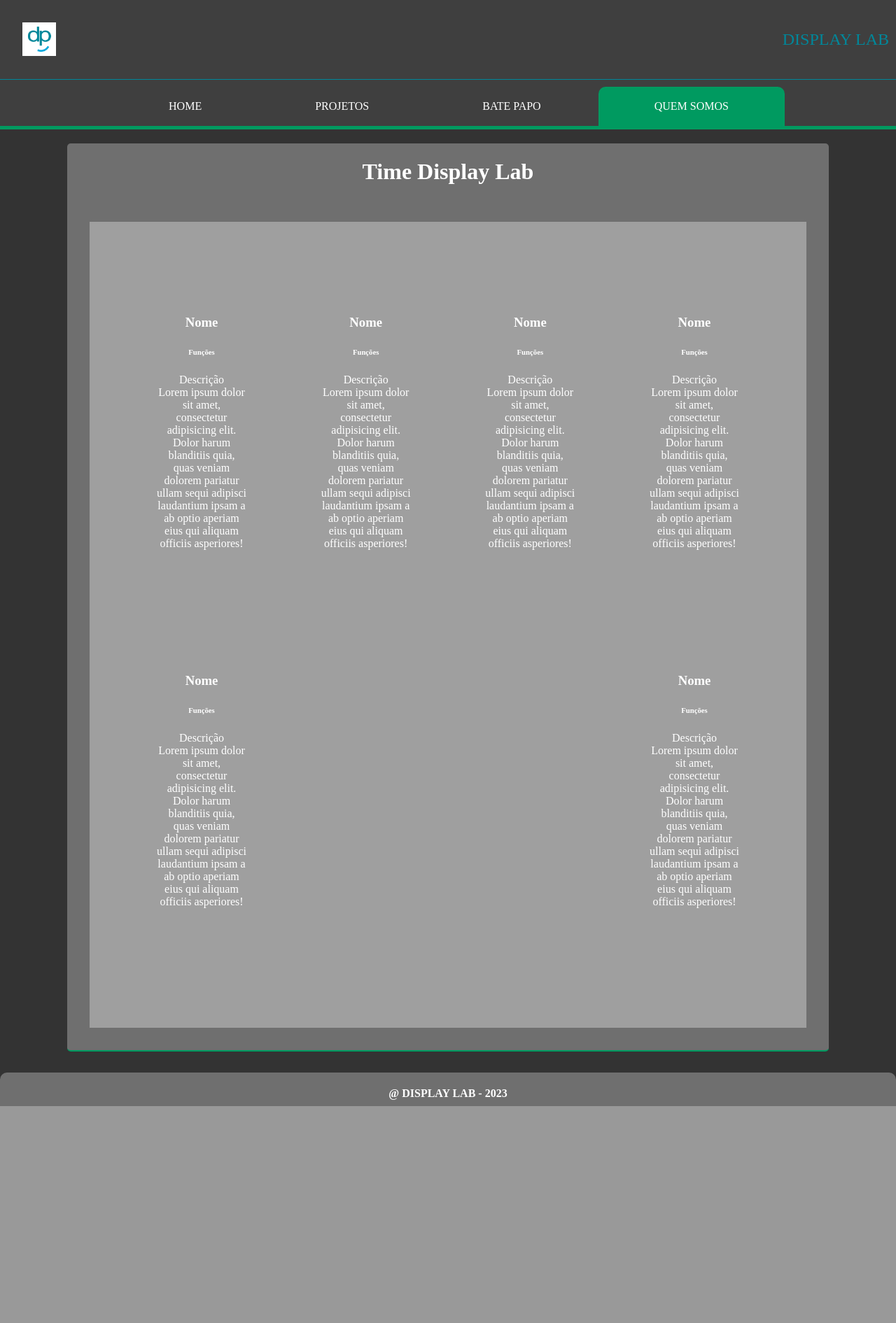
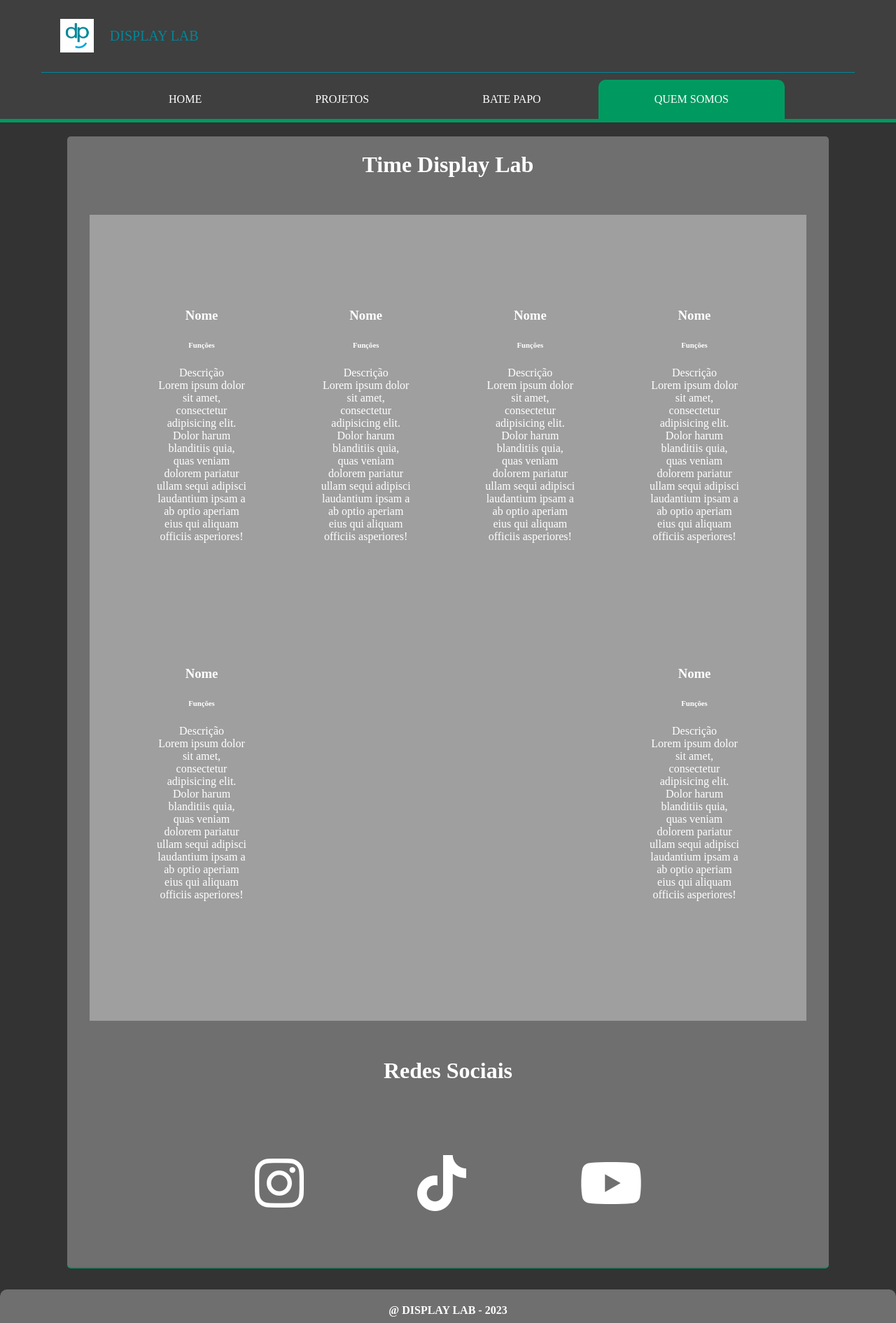
Before and after one commit to GuilhermeHMFroes/DisplaySite, a Flask app: page /sobre in a window 1280 px wide. Shown: the whole page at 70% size. Before the commit the page ends 1581 px from the top, so only its background shows below. Run offline with Flask 3, Linux system fonts and the light colour scheme.

Commit message:
fron-end/ CSS updates, About Links,

```diff
--- a/static/css/main.css
+++ b/static/css/main.css
@@ -17,8 +17,8 @@ body {
   flex-grow: 1;
   display: flex;
   flex-direction: column;
-  align-items: center; /* Center content horizontally */
-  justify-content: center; /* Center content vertically */
+  align-items: center;
+  justify-content: center;
   background-color: #6f6f6f;
   width: 85vw;
   margin: 20px auto;
@@ -29,18 +29,21 @@ body {
 
 #sidebar {
   display: flex;
-  flex-direction: column; /* Display the sections vertically */
+  flex-direction: column;
   width: 100%;
   background-color: #3f3f3f;
   color: #00879A;
 }
 
 #sidebar-upper {
+  width: 90%;
   display: flex;
   align-items: center;
+  margin-left: auto;
+  margin-right: auto;
   justify-content: space-between; /* Add space between logo and site name */
   border-bottom: 1px solid #00879A; /* Add a bottom border to create the line */
-  padding: 10px;
+  padding: 5px;
 }
 
 #sidebar-lower {
--- a/templates/home.html
+++ b/templates/home.html
@@ -9,8 +9,6 @@
 <h1>C A R R O S S E L </h1>
 
 <!-- ordenar por índice do conteúdo recebido no app.py -->
-
-
 
 
 
--- a/templates/main.html
+++ b/templates/main.html
@@ -7,7 +7,7 @@
 <head>
 
     <meta charset="UTF-8">
-
+    <link rel="stylesheet" href="https://cdnjs.cloudflare.com/ajax/libs/font-awesome/6.4.0/css/all.min.css">
     <link rel="stylesheet" href="../static/css/main.css">
     <title>Display</title>
 
@@ -17,23 +17,34 @@
 
     <!-- Menu/Sidebar -->
     <div id="sidebar">
+
         <div id="sidebar-upper">
-            <img src="/static/images/icons/336383101_1234770020766857_5226797454627984334_n.jpg" alt="Home"
-                height="48px" width="48px" style="padding: 1.4em;">
-            <p style="font-size: 24px;">DISPLAY LAB</p>
+            <!-- {logo} Display -->
+            <div style="display: flex; flex-direction: row; align-items: center;">
+                <img src="/static/images/icons/336383101_1234770020766857_5226797454627984334_n.jpg" alt="Home"
+                    height="48px" width="48px" style="padding: 1.4em;">
+                <p style="font-size: 20px;">DISPLAY LAB</p>
+            </div>
+
+            <!-- {Login} -->
+
         </div>
+
         <div id="sidebar-lower">
             <ul id="routes">
 
                 <a href="{{ url_for('home') }}">
                     <li id="home">HOME</li>
                 </a>
+
                 <a href="{{url_for('projetos')}}">
                     <li id="projetos"> PROJETOS</li>
                 </a>
+
                 <a href="{{ url_for('bate_papo') }}">
                     <li id="chat">BATE PAPO</li>
                 </a>
+
                 <a href="{{ url_for('sobre') }}">
                     <li id="sobre">QUEM SOMOS</li>
                 </a>
@@ -42,6 +53,7 @@
         </div>
 
     </div>
+
 
     <div id="container">
 
@@ -52,7 +64,6 @@
     </div>
 
 
-
     <footer>
         <h4>@ DISPLAY LAB - 2023</h4>
     </footer>
--- a/templates/projetos.html
+++ b/templates/projetos.html
@@ -30,10 +30,10 @@
 </section>
 
 <script>
-    let a = document.getElementById('saiba-mais')
+    const a = document.getElementById('saiba-mais')
     a.addEventListener('click', function (event) {
         event.preventDefault();
-        var projectDetails = document.getElementById('project-details');
+        const projectDetails = document.getElementById('project-details');
         projectDetails.style.display = 'block';
         a.style.display = 'none'
     });
--- a/templates/sobre.html
+++ b/templates/sobre.html
@@ -92,6 +92,20 @@
         </p>
     </div>
 </div>
+<h1>Redes Sociais</h1>
+
+<div id="redes-sociais">
+    <a href="">
+        <i class="fa-brands fa-instagram fa-5x"></i>
+    </a>
+    <a href="">
+        <i class="fa-brands fa-tiktok fa-5x"></i>
+    </a>
+    <a href="">
+        <i class="fa-brands fa-youtube fa-5x"></i>
+    </a>
+
+</div>
 
 <style>
     #time {
@@ -113,6 +127,18 @@
         padding: 1em;
         flex-basis: auto;
     }
+
+    #redes-sociais {
+        margin: 5em;
+        display: flex;
+        flex-direction: row;
+        gap: 10em;
+    }
+
+    a {
+        text-decoration: none;
+        color: white;
+    }
 </style>
 
 {% endblock %}
```
Also changed, not shown: package.json (deleted, +0 -11 lines), 1 other file. Lines whose indentation alone changed are shown as unchanged.
